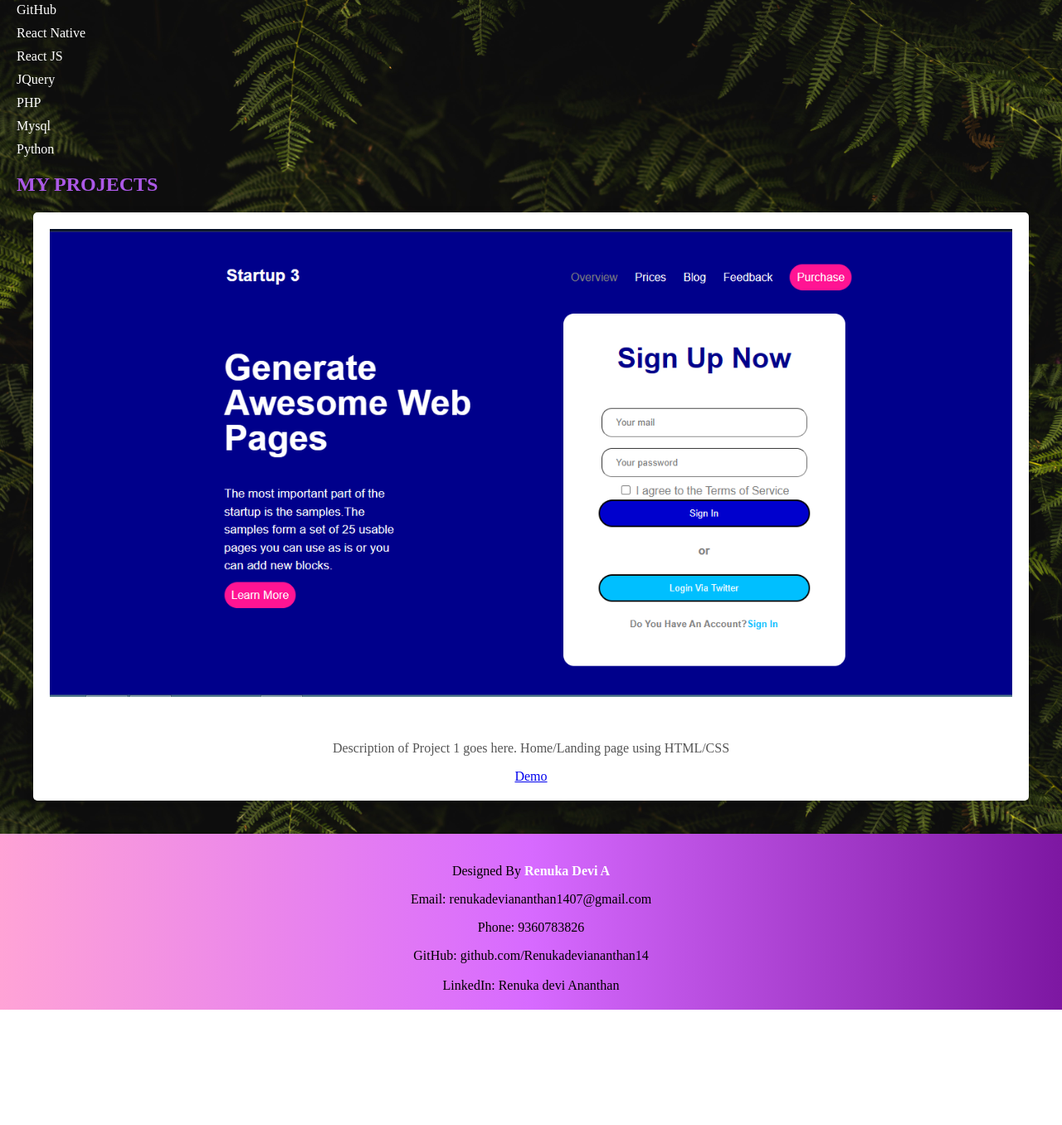
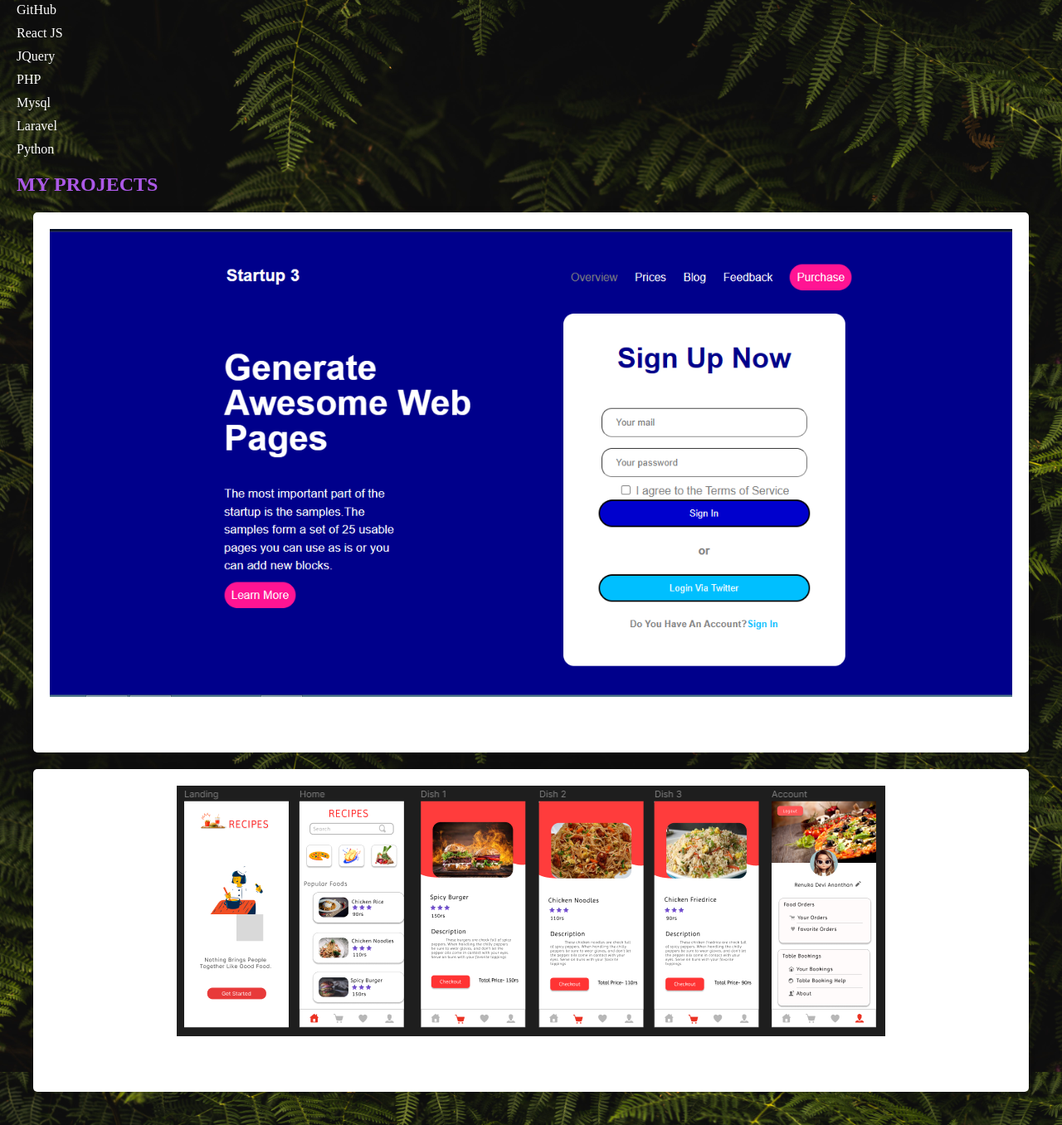
Before and after one commit to Renukadeviananthan14/Renuka-Devi-A-portfolio, a plain HTML site: page index.html in a window 1280 px wide. Shown: the part 1268-2624 px from the top of the page at 83% size. Before the commit the page ends 2485 px from the top, so only its background shows below. Drawn offline with Linux system fonts and the light colour scheme.

Commit message:
Update index.html

```diff
--- a/index.html
+++ b/index.html
@@ -72,11 +72,11 @@
                 <li>Wordpress</li>
                 <li>UI/UX Design</li>
                 <li>GitHub</li>
-                <li>React Native</li>
                 <li>React JS</li>
                 <li>JQuery</li>
                 <li>PHP</li>
                 <li>Mysql</li>
+                <li>Laravel</li>
                 <li>Python</li>
             </ul>
         </section>
@@ -85,11 +85,11 @@
             <div class="project">
                 <img src="project 1.PNG" alt="Project 1">
                 <h3>Landing Page</h3>
-                <p>
-                    Description of Project 1 goes here. Home/Landing page using HTML/CSS</p>
-                    <a href="https://renukadeviananthan14.github.io/Landing-page-html-css/">Demo</a>
             </div>
-
+             <div class="project">
+                <img src="ux.png" alt="ux">
+                <h3>Restaurant Mobile UI</h3>
+            </div>
         </section>
     </main>
         <footer>
```
